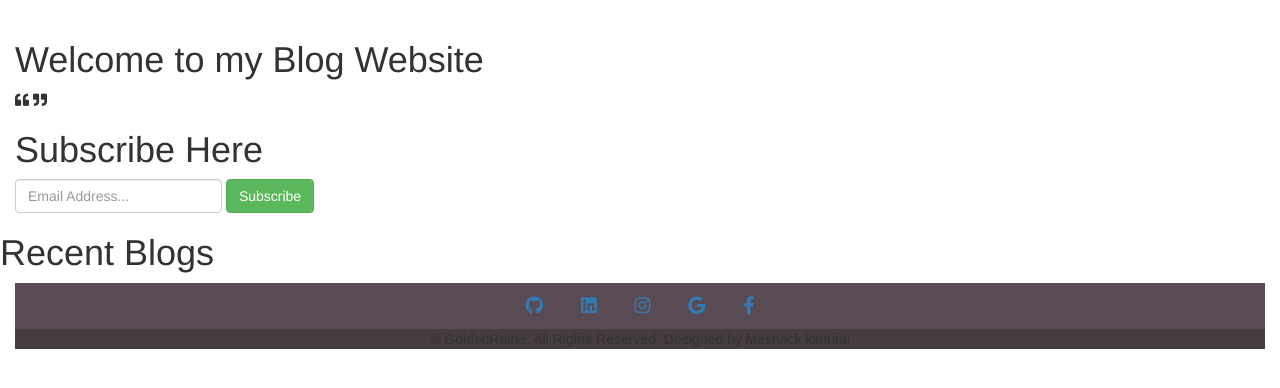
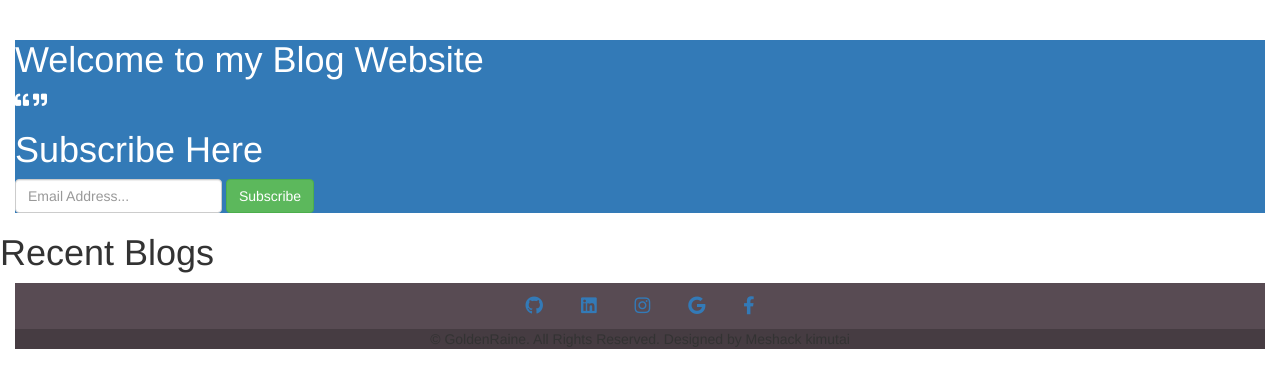
Before and after one commit to kimutaimeshack/personal-blogging-site, a Flask app: page / in a window 1280 px wide. Shown: the part 52-440 px from the top of the page. Run offline with Flask 2, Linux system fonts and the light colour scheme; data that the repository does not hold is empty; some libraries are stand-ins or nearby versions.

Commit message:
update index.html

```diff
--- a/app/templates/index.html
+++ b/app/templates/index.html
@@ -12,7 +12,7 @@
 
 {% block content %}
 <div class="container-fluid">
-  <div class="banner">
+  <div class="banner"> <div class="p-3 mb-2 bg-primary text-white">
     <span class="border border-success ">
     <h1>Welcome to my Blog Website</h1>
    </span>
@@ -28,7 +28,7 @@
         <button class="btn btn-success" id="subs">Subscribe</button>
       </div>
     </form>
-  </div>
+  </div></div>
   <div class="row" id="blogsContainer">
     <h1>Recent Blogs</h1>
     {% for blog in blogs %}
```
